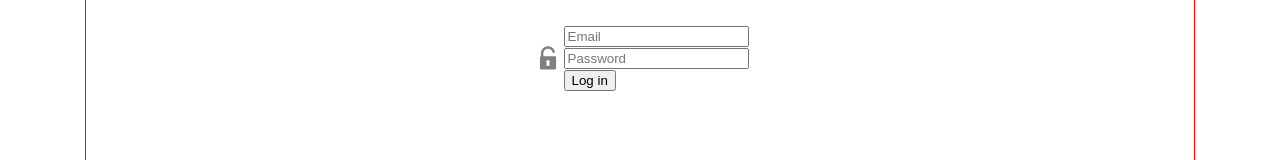
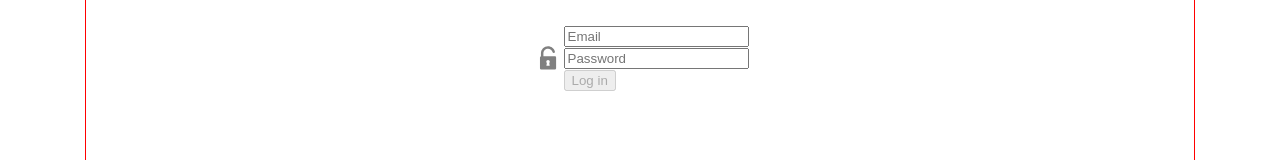
Before and after one commit to codemcu/react-mobile-login-counter, a React (Create React App) app: page / in a window 1280 px wide. Shown: the part 342-502 px from the top of the page. Built offline with nearby package versions, Linux system fonts and the light colour scheme.

Commit message:
added validation methods

```diff
--- a/src/components/commons/FeedbackInline.js
+++ b/src/components/commons/FeedbackInline.js
@@ -1,12 +1,18 @@
 import React from "react";
 import PropTypes from "prop-types";
 
-const FeedbackInline = ({ error }) => {
-  return <p role='alert'>{error}</p>;
+const FeedbackInline = ({ error, validation }) => {
+  return (
+    <div>
+      <p role='alert'>{error}</p>
+      <p role='alert'>{validation}</p>
+    </div>
+  );
 };
 
 FeedbackInline.propTypes = {
   error: PropTypes.string,
+  validation: PropTypes.string,
 };
 
 export default FeedbackInline;
--- /dev/null
+++ b/src/utils/utils.js
@@ -0,0 +1,7 @@
+export const emailFormat = new RegExp(
+  /^(([^<>()\[\]\.,;:\s@\"]+(\.[^<>()\[\]\.,;:\s@\"]+)*){2,3}|(\".+\"))@(([^<>()[\]\.,;:\s@\"]+\.)+[^<>()[\]\.,;:\s@\"]{2,3})$/
+);
+
+export const passwordFormat = new RegExp(
+  /^(?=.*\d)(?=.*[a-z])(?=.*[A-Z]).{4}$/
+);
--- a/src/views/Login/Login.js
+++ b/src/views/Login/Login.js
@@ -7,6 +7,8 @@ import FeedbackErrors from "../../components/commons/FeedbackErrors";
 
 import { saveUser, getUser, updateUser } from "./../../services/userService";
 import FeedbackInline from "../../components/commons/FeedbackInline";
+
+import { emailFormat, passwordFormat } from "./../../../src/utils/utils";
 
 const emptyUser = {
   email: "",
@@ -34,9 +36,13 @@ const Login = () => {
   const [status, setStatus] = useState(STATUS.INITIAL);
   const [time, setTime] = useState(TIME);
   const [touched, setTouched] = useState({});
+  const [validation, setValidation] = useState({});
 
   const errorsForm = getErrorForm(user);
-  const isValid = Object.keys(errorsForm).length === 0;
+  const errorsValidation = getValidationErrors(user);
+  const isValid =
+    Object.keys(errorsForm).length === 0 &&
+    Object.keys(errorsValidation).length === 0;
 
   const handleBlur = (event) => {
     event.persist();
@@ -54,6 +60,15 @@ const Login = () => {
       return {
         ...prevState,
         [event.target.name]: event.target.value,
+      };
+    });
+    setValidation((prevState) => {
+      return {
+        ...prevState,
+        [event.target.name]:
+          event.target.name === "email"
+            ? validationEmail(event.target.value)
+            : validationPassword(event.target.value),
       };
     });
   };
@@ -88,6 +103,13 @@ const Login = () => {
     }
   };
 
+  function validationEmail(email) {
+    return emailFormat.test(email);
+  }
+  function validationPassword(password) {
+    return passwordFormat.test(password);
+  }
+
   function onLogOut() {
     setUser(emptyUser);
     setStatus(STATUS.INITIAL);
@@ -113,10 +135,17 @@ const Login = () => {
     });
   }
 
-  function getErrorForm(user) {
+  function getErrorForm() {
     const result = {};
     if (!user.email) result.email = "email is required";
     if (!user.password) result.password = "password is required";
+    return result;
+  }
+
+  function getValidationErrors() {
+    const result = {};
+    if (!validation.email) result.email = "email format is incorrect";
+    if (!validation.password) result.password = "password format is incorrect";
     return result;
   }
 
@@ -153,7 +182,10 @@ const Login = () => {
               value={user.email}
             />
             {(touched.email || status === STATUS.SUBMITTED) && (
-              <FeedbackInline error={errorsForm.email} />
+              <FeedbackInline
+                error={errorsForm.email}
+                validation={errorsValidation.email}
+              />
             )}
             <TextInput
               htmlFor='password'
@@ -166,9 +198,12 @@ const Login = () => {
               value={user.password}
             />
             {(touched.password || status === STATUS.SUBMITTED) && (
-              <FeedbackInline error={errorsForm.password} />
+              <FeedbackInline
+                error={errorsForm.password}
+                validation={errorsValidation.password}
+              />
             )}
-            <button disabled={status === STATUS.SUBMITTING}>Log in</button>
+            <button disabled={!isValid}>Log in</button>
           </form>
         </div>
       )}
```
